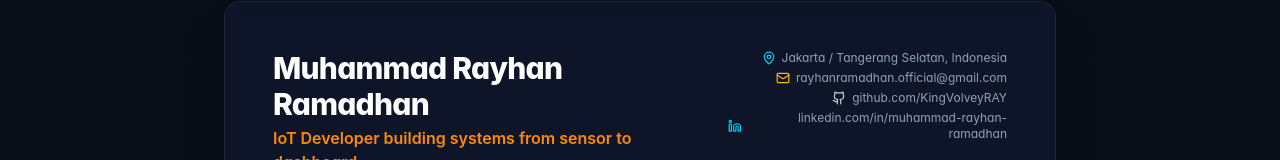
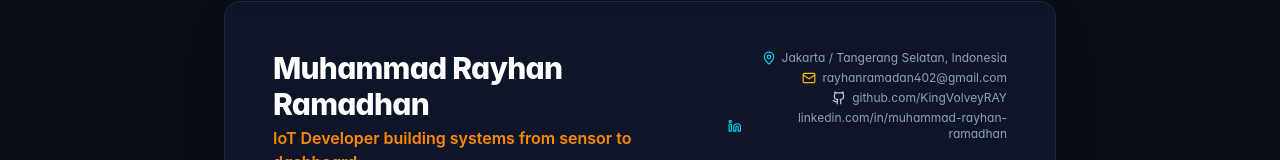
Before and after one commit to KingVolveyRAY/Portofolio_Rayhan, a Next.js app: page /en/cv in a window 1280 px wide. Shown: the part 221-381 px from the top of the page. Built offline with nearby package versions, Linux system fonts and the light colour scheme.

Commit message:
auto: sinkronisasi perubahan (20/11/2026, 23.06.37)

```diff
--- a/src/components/CvView.tsx
+++ b/src/components/CvView.tsx
@@ -58,8 +58,8 @@ export function CvView({ lang }: CvViewProps) {
               </p>
               <p className="flex items-center sm:justify-end gap-1.5">
                 <Mail className="w-3.5 h-3.5 text-amber-500 dark:text-amber-400" />
-                <a href="mailto:rayhanramadhan.official@gmail.com" className="hover:underline">
-                  rayhanramadhan.official@gmail.com
+                <a href="mailto:rayhanramadan402@gmail.com" className="hover:underline">
+                  rayhanramadan402@gmail.com
                 </a>
               </p>
               <p className="flex items-center sm:justify-end gap-1.5">
```
